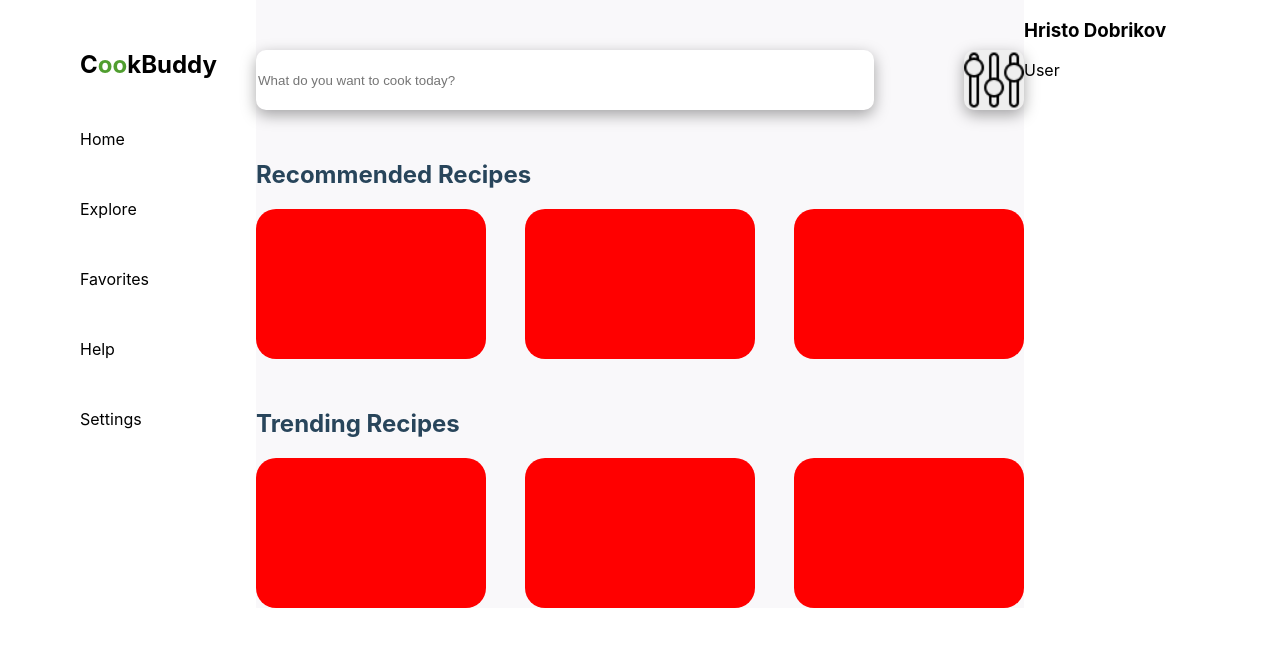
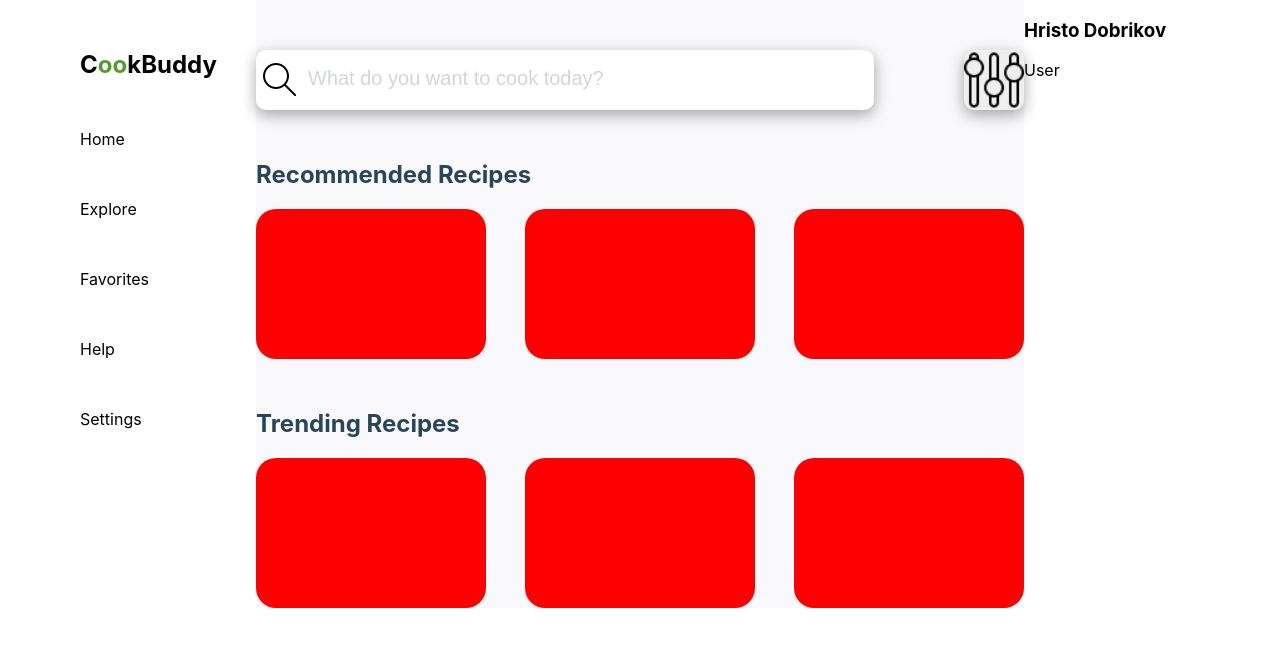
Before and after one commit to Icaka03/Recipe-app, a React app in the folder recipe-app/: page / in a window 1280 px wide. Built offline with nearby package versions, Linux system fonts and the light colour scheme.

Commit message:
working on UI

```diff
--- a/recipe-app/src/componets/account.js
+++ b/recipe-app/src/componets/account.js
@@ -4,7 +4,7 @@ export default function account() {
   return (
     <div className="account-info">
       <div>
-        <div className="icon"></div>
+        <div className="iconn"></div>
         <div>
           <h3>Hristo Dobrikov</h3>
           <p>User</p>
--- a/recipe-app/src/componets/header.js
+++ b/recipe-app/src/componets/header.js
@@ -5,7 +5,8 @@ export default function header() {
     <section className="bck">
       <div className="header">
         <div className="inputs">
-          <input placeholder="What do you want to cook today?" />
+          <i className="icon"></i>
+          <input placeholder="What do you want to cook today?"></input>
           <button></button>
         </div>
       </div>
--- a/recipe-app/src/styles/header.scss
+++ b/recipe-app/src/styles/header.scss
@@ -14,6 +14,11 @@
     border-radius: 10px;
     border: none;
     box-shadow: rgba(0, 0, 0, 0.35) 0px 5px 15px;
+  }
+  ::placeholder {
+    color: #d2d6da;
+    font-size: 20px;
+    padding-left: 50px;
   }
   button {
     margin-left: 5%;
@@ -44,3 +49,11 @@
     color: #28455b;
   }
 }
+
+.icon {
+  background-image: url("../assets/images/search_logo.png");
+  background-repeat: no-repeat;
+  padding: 20px;
+  position: absolute;
+  top: 56px;
+}
```
Also changed, not shown: recipe-app/src/assets/images/logo.png (deleted), recipe-app/src/assets/images/search_logo.png (added), recipe-app/src/styles/header.css, 1 other file.
